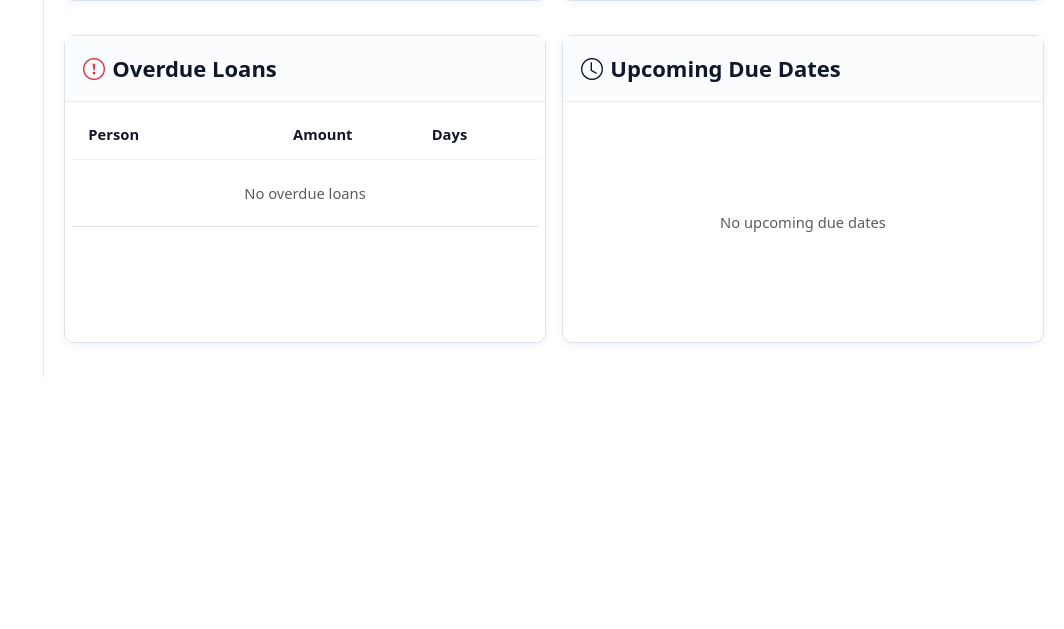
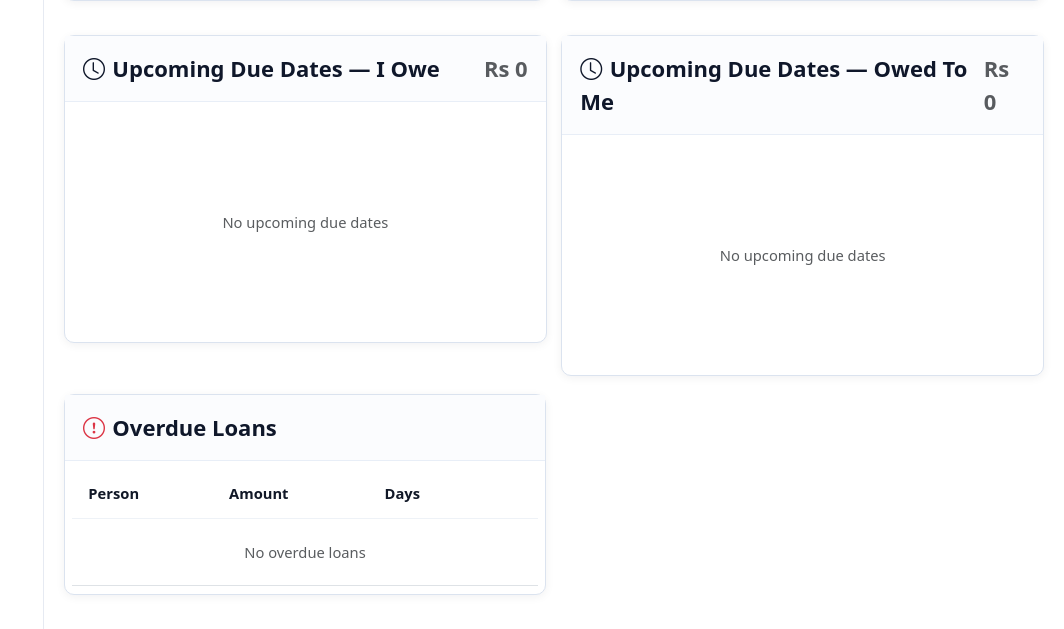
Before and after one commit to m-hassaan-habib/loan-tracker, a Flask app: page / in a window 1280 px wide. Shown: the part 648-1277 px from the top of the page, without its empty margins (216-1280 px from the left). Before the commit the page ends 1025 px from the top, so only its background shows below. Run offline with Flask 3, Linux system fonts and the light colour scheme; data that the repository does not hold is empty.

Commit message:
Implement separate cards for both owed sections

```diff
--- a/app.py
+++ b/app.py
@@ -30,7 +30,6 @@ def dashboard():
     conn = get_db_connection()
     cur = conn.cursor()
 
-    # KPI: I Owe
     cur.execute(
         """
         SELECT
@@ -45,7 +44,6 @@ def dashboard():
     )
     i_owe = cur.fetchone()["i_owe"] or 0
 
-    # KPI: Owed to me
     cur.execute(
         """
         SELECT
@@ -62,7 +60,6 @@ def dashboard():
 
     net_position = owed_to_me - i_owe
 
-    # KPI: Overdue count
     cur.execute(
         """
         SELECT COUNT(*) AS overdue
@@ -73,7 +70,6 @@ def dashboard():
     )
     overdue_loans = cur.fetchone()["overdue"] or 0
 
-    # Overdue list (table)
     cur.execute(
         """
         SELECT
@@ -91,10 +87,7 @@ def dashboard():
     )
     overdue_list = cur.fetchall()
 
-    # Upcoming due dates (next N days)
-    # NOTE: your seed data is in 2024/2025; if today's date is later, you'll see none.
-    # For testing, set window_days = 365 or update your due_date data.
-    window_days = 30
+    window_days = 31
     today = date.today()
     end = today + timedelta(days=window_days)
 
@@ -106,20 +99,42 @@ def dashboard():
           p.name AS person_name,
           l.due_date,
           (l.principal - l.paid) AS remaining,
-          l.direction
+          l.notes
         FROM loans l
         JOIN people p ON l.person_id = p.id
         WHERE (l.principal - l.paid) > 0
           AND l.due_date >= %s
           AND l.due_date <= %s
-        ORDER BY l.due_date ASC
-        LIMIT 6
+          AND l.direction = 0
+        ORDER BY l.due_date ASC, l.id ASC
         """,
         (today, end),
     )
-    upcoming_due = cur.fetchall()
+    upcoming_i_owe = cur.fetchall()
+    upcoming_i_owe_total = sum(float(r["remaining"] or 0) for r in upcoming_i_owe)
 
-    # Mock monthly cashflow (you already had this)
+    cur.execute(
+        """
+        SELECT
+          l.id AS loan_id,
+          p.id AS person_id,
+          p.name AS person_name,
+          l.due_date,
+          (l.principal - l.paid) AS remaining,
+          l.notes
+        FROM loans l
+        JOIN people p ON l.person_id = p.id
+        WHERE (l.principal - l.paid) > 0
+          AND l.due_date >= %s
+          AND l.due_date <= %s
+          AND l.direction = 1
+        ORDER BY l.due_date ASC, l.id ASC
+        """,
+        (today, end),
+    )
+    upcoming_owed_to_me = cur.fetchall()
+    upcoming_owed_to_me_total = sum(float(r["remaining"] or 0) for r in upcoming_owed_to_me)
+
     monthly_cashflow = {
         "labels": ["Jul", "Aug", "Sep", "Oct", "Nov", "Dec"],
         "data": [50000, 80000, 50000, 70000, 60000, 40000],
@@ -154,7 +169,10 @@ def dashboard():
         net_position=net_position,
         overdue_loans=overdue_loans,
         overdue_list=overdue_list,
-        upcoming_due=upcoming_due,
+        upcoming_i_owe=upcoming_i_owe,
+        upcoming_i_owe_total=upcoming_i_owe_total,
+        upcoming_owed_to_me=upcoming_owed_to_me,
+        upcoming_owed_to_me_total=upcoming_owed_to_me_total,
         monthly_cashflow=json.dumps(monthly_cashflow),
         outstanding_pie=json.dumps(outstanding_pie),
         theme=theme,
--- a/static/css/style.css
+++ b/static/css/style.css
@@ -1209,3 +1209,42 @@ html{ font-size: calc(16px * var(--ui-scale)); }
   white-space: pre-wrap;
   word-break: break-word;
 }
+
+.upcoming-scroll {
+  max-height: 320px;
+  overflow-y: auto;
+}
+
+.loan-note-badge {
+  background-color: #f1f5f9;
+  color: #334155;
+  font-weight: 500;
+  font-size: 11px;
+  padding: 3px 6px;
+  border-radius: 6px;
+  max-width: 220px;
+  display: inline-block;
+  white-space: nowrap;
+  overflow: hidden;
+  text-overflow: ellipsis;
+}
+
+
+.table-upcoming {
+  table-layout: fixed;
+  width: 100%;
+}
+
+.person-cell {
+  overflow: hidden;
+  text-overflow: ellipsis;
+  white-space: nowrap;
+}
+
+.person-cell .loan-note-badge {
+  max-width: 120px;
+}
+
+.text-end {
+    text-align: left !important;
+}
--- a/templates/dashboard.html
+++ b/templates/dashboard.html
@@ -2,6 +2,7 @@
 {% block title %}Dashboard · LoanTracker{% endblock %}
 
 {% block content %}
+
 <div class="page-header">
   <div>
     <h1 class="page-title">Dashboard</h1>
@@ -31,7 +32,12 @@
       <div class="kpi-title">Net Position</div>
       <i class="bi bi-graph-up-arrow kpi-icon"></i>
     </div>
-    <div class="kpi-number">Rs {{ "{:,.0f}".format(net_position|abs) }} <span class="kpi-unit">{{ 'receivable' if net_position > 0 else 'payable' if net_position < 0 else '' }}</span></div>
+    <div class="kpi-number">
+      Rs {{ "{:,.0f}".format(net_position|abs) }}
+      <span class="kpi-unit">
+        {{ 'receivable' if net_position > 0 else 'payable' if net_position < 0 else '' }}
+      </span>
+    </div>
   </div>
 
   <div class="kpi-tile">
@@ -59,6 +65,115 @@
     </div>
     <div class="panel-body chart-panel">
       <canvas id="pieChart" class="chart-canvas"></canvas>
+    </div>
+  </div>
+</div>
+
+<div class="row g-3">
+  <div class="col-12 col-lg-6">
+    <div class="panel-card">
+      <div class="panel-head">
+        <div class="panel-head-title d-flex align-items-center justify-content-between w-100">
+          <div><i class="bi bi-clock me-2"></i>Upcoming Due Dates — I Owe</div>
+          <div class="fw-semibold text-muted">Rs {{ "{:,.0f}".format(upcoming_i_owe_total or 0) }}</div>
+        </div>
+      </div>
+
+      {% if upcoming_i_owe and upcoming_i_owe|length > 0 %}
+        <div class="panel-body p-2">
+          <div class="table-responsive upcoming-scroll">
+            <table class="table table-overdue table-upcoming align-middle mb-0">
+              <thead>
+                <tr>
+                  <th>Person</th>
+                  <th class="text-end">Amount</th>
+                  <th class="text-end">Due</th>
+                  <th class="text-end" style="width:64px;">&nbsp;</th>
+                </tr>
+              </thead>
+              <tbody>
+                {% for r in upcoming_i_owe %}
+                <tr>
+                  <td>
+                    <div class="fw-semibold person-cell">{{ r.person_name }}</div>
+                    {% if r.notes %}
+                      <span class="badge loan-note-badge mt-1" data-bs-toggle="tooltip" title="{{ r.notes }}">
+                        {{ r.notes[:30] }}{% if r.notes|length > 30 %}…{% endif %}
+                      </span>
+                    {% endif %}
+                  </td>
+                  <td class="text-end">Rs {{ "{:,.0f}".format(r.remaining or 0) }}</td>
+                  <td class="text-end">{{ r.due_date }}</td>
+                  <td class="text-end">
+                    <a class="action-icon" href="{{ url_for('loan_view', loan_id=r.loan_id) }}" aria-label="View">
+                      <i class="bi bi-eye"></i>
+                    </a>
+                  </td>
+                </tr>
+                {% endfor %}
+              </tbody>
+            </table>
+          </div>
+        </div>
+      {% else %}
+        <div class="panel-body panel-empty">
+          <div class="text-muted">No upcoming due dates</div>
+        </div>
+      {% endif %}
+    </div>
+  </div>
+
+  <div class="col-12 col-lg-6">
+    <div class="panel-card">
+      <div class="panel-head">
+        <div class="panel-head-title d-flex align-items-center justify-content-between w-100">
+          <div><i class="bi bi-clock me-2"></i>Upcoming Due Dates — Owed To Me</div>
+          <div class="fw-semibold text-muted">Rs {{ "{:,.0f}".format(upcoming_owed_to_me_total or 0) }}</div>
+        </div>
+      </div>
+
+      {% if upcoming_owed_to_me and upcoming_owed_to_me|length > 0 %}
+        <div class="panel-body p-2">
+          <div class="table-responsive upcoming-scroll">
+            <table class="table table-overdue table-upcoming align-middle mb-0">
+              <thead>
+                <tr>
+                  <th>Person</th>
+                  <th class="text-end">Amount</th>
+                  <th class="text-end">Due</th>
+                  <th class="text-end" style="width:64px;">&nbsp;</th>
+                </tr>
+              </thead>
+              <tbody>
+                {% for r in upcoming_owed_to_me %}
+                <tr>
+                  <td>
+                    <div class="fw-semibold person-cell">{{ r.person_name }}</div>
+                    {% if r.notes %}
+                      <span class="badge loan-note-badge mt-1" data-bs-toggle="tooltip" title="{{ r.notes }}">
+                        {{ r.notes[:30] }}{% if r.notes|length > 30 %}…{% endif %}
+                      </span>
+                    {% endif %}
+                  </td>
+
+                  <td class="text-end">Rs {{ "{:,.0f}".format(r.remaining or 0) }}</td>
+                  <td class="text-end">{{ r.due_date }}</td>
+                  <td class="text-end">
+                    <a class="action-icon" href="{{ url_for('loan_view', loan_id=r.loan_id) }}" aria-label="View">
+                      <i class="bi bi-eye"></i>
+                    </a>
+                  </td>
+                </tr>
+                {% endfor %}
+              </tbody>
+            </table>
+          </div>
+        </div>
+      {% else %}
+        <div class="panel-body panel-empty">
+          <div class="text-muted">No upcoming due dates</div>
+        </div>
+      {% endif %}
     </div>
   </div>
 </div>
@@ -105,52 +220,13 @@
       </table>
     </div>
   </div>
-
-  <div class="panel-card">
-    <div class="panel-head">
-      <div class="panel-head-title">
-        <i class="bi bi-clock me-2"></i>Upcoming Due Dates
-      </div>
 </div>
 
-    {% if upcoming_due and upcoming_due|length > 0 %}
-      <div class="panel-body p-2">
-        <div class="table-responsive">
-          <table class="table table-overdue align-middle mb-0">
-            <thead>
-              <tr>
-                <th>Person</th>
-                <th class="text-end">Amount</th>
-                <th class="text-end">Due</th>
-                <th class="text-end" style="width:64px;">&nbsp;</th>
-              </tr>
-            </thead>
-            <tbody>
-              {% for r in upcoming_due %}
-              <tr>
-                <td class="fw-semibold">{{ r.person_name }}</td>
-                <td class="text-end">Rs {{ r.remaining }}</td>
-                <td class="text-end">{{ r.due_date }}</td>
-                <td class="text-end">
-                  <a class="action-icon" href="{{ url_for('loan_view', loan_id=r.loan_id) }}" aria-label="View">
-                    <i class="bi bi-eye"></i>
-                  </a>
-                </td>
-              </tr>
-              {% endfor %}
-            </tbody>
-          </table>
-        </div>
-      </div>
-    {% else %}
-      <div class="panel-body panel-empty">
-        <div class="text-muted">No upcoming due dates</div>
-      </div>
-    {% endif %}
-</div>
+<script>
+  document.querySelectorAll('[data-bs-toggle="tooltip"]').forEach(
+    el => new bootstrap.Tooltip(el)
+  );
 
-
-<script>
   const monthlyData = JSON.parse('{{ monthly_cashflow | safe }}');
   const monthlyCtx = document.getElementById('monthlyChart').getContext('2d');
 
@@ -172,23 +248,18 @@
       layout: { padding: { top: 0, right: 8, bottom: 0, left: 8 } },
       plugins: { legend: { display: false } },
       scales: {
-            x: {
-            grid: { display: false },
-            ticks: { font: { size: 11 } }
-            },
+        x: { grid: { display: false }, ticks: { font: { size: 11 } } },
         y: {
           beginAtZero: true,
           grid: {
             color: 'rgba(148,163,184,.55)',
-                borderDash: [4,4],     // dotted feel like figma
+            borderDash: [4,4],
             drawBorder: false
           },
           ticks: { font: { size: 11 } }
         }
       }
     }
-
-
   });
 
   const pieData = JSON.parse('{{ outstanding_pie | safe }}');
@@ -217,7 +288,6 @@
       },
       radius: '70%'
     }
-
   });
 </script>
 {% endblock %}
```
Lines whose indentation alone changed are shown as unchanged.
